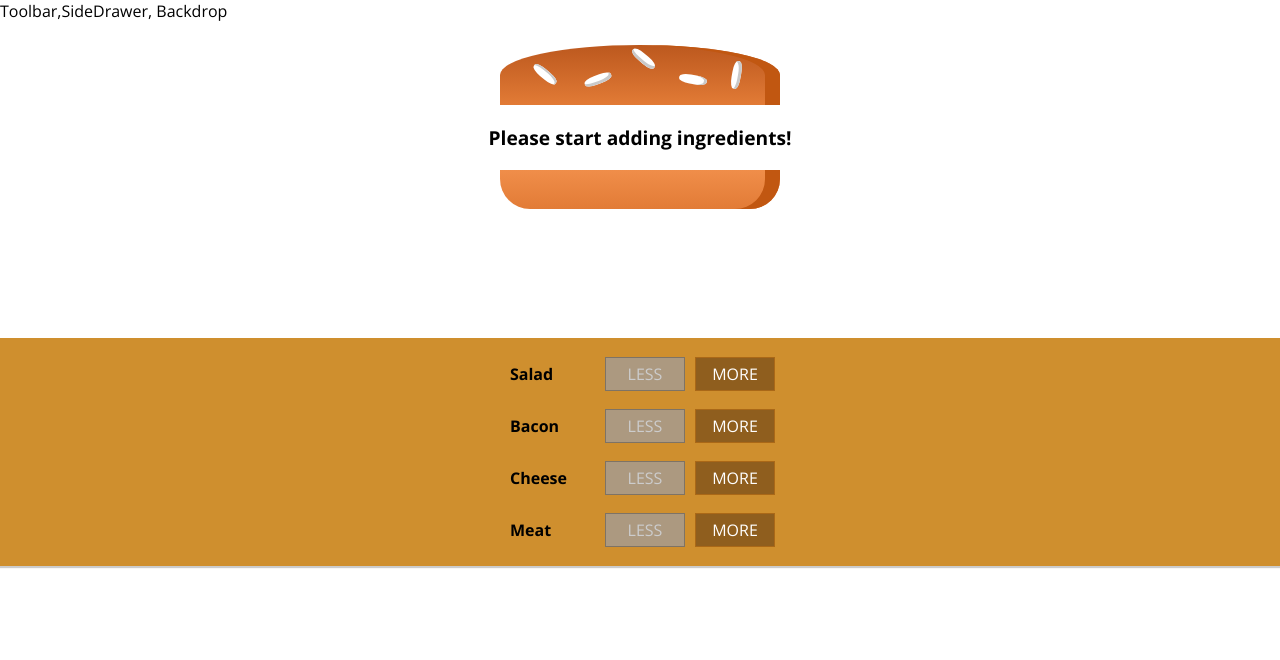
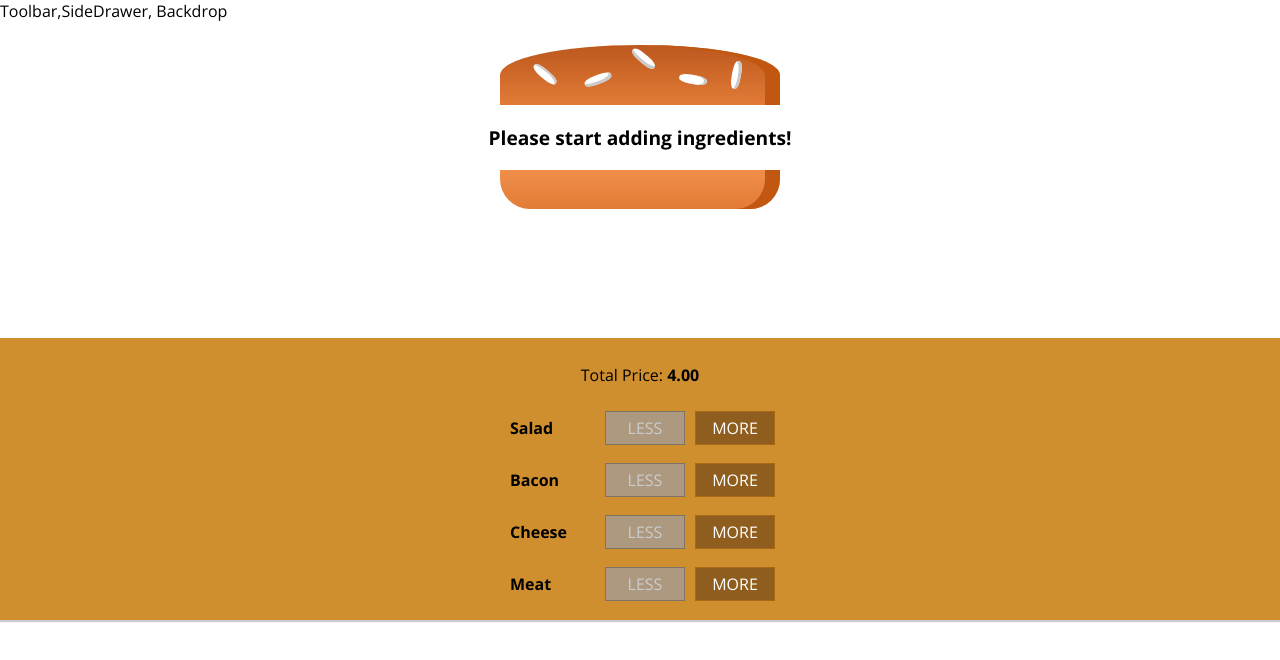
Before and after one commit to KurtTaylan/react-the-complete-guide-incl-redux, a React app in the folder burger-builder/: page / in a window 1280 px wide. Shown: the top 660 px of the page. Built offline with nearby package versions, Linux system fonts and the light colour scheme.

Commit message:
Burger-builder: Displaying and Updating Burger Price

```diff
--- a/burger-builder/src/components/Burger/BuildControls/BuildControls.js
+++ b/burger-builder/src/components/Burger/BuildControls/BuildControls.js
@@ -11,6 +11,7 @@
 
 const buildControls = (props) => (
     <div className={styleClasses.BuildControls}>
+        <p>Total Price: <strong>{props.totalPrice.toFixed(2)}</strong></p>
         {controls.map(control => (
             <BuildControl
                 key={control.label}
--- a/burger-builder/src/containers/BurgerBuilder/BurgerBuilder.js
+++ b/burger-builder/src/containers/BurgerBuilder/BurgerBuilder.js
@@ -76,6 +76,7 @@
                     ingredientAdded={this.addIngredientHandler}
                     ingredientRemoved={this.removeIngredientHandler}
                     disabled={disabledInfo}
+                    totalPrice={this.state.totalPrice}
                 />
             </Aux>
         );
```
